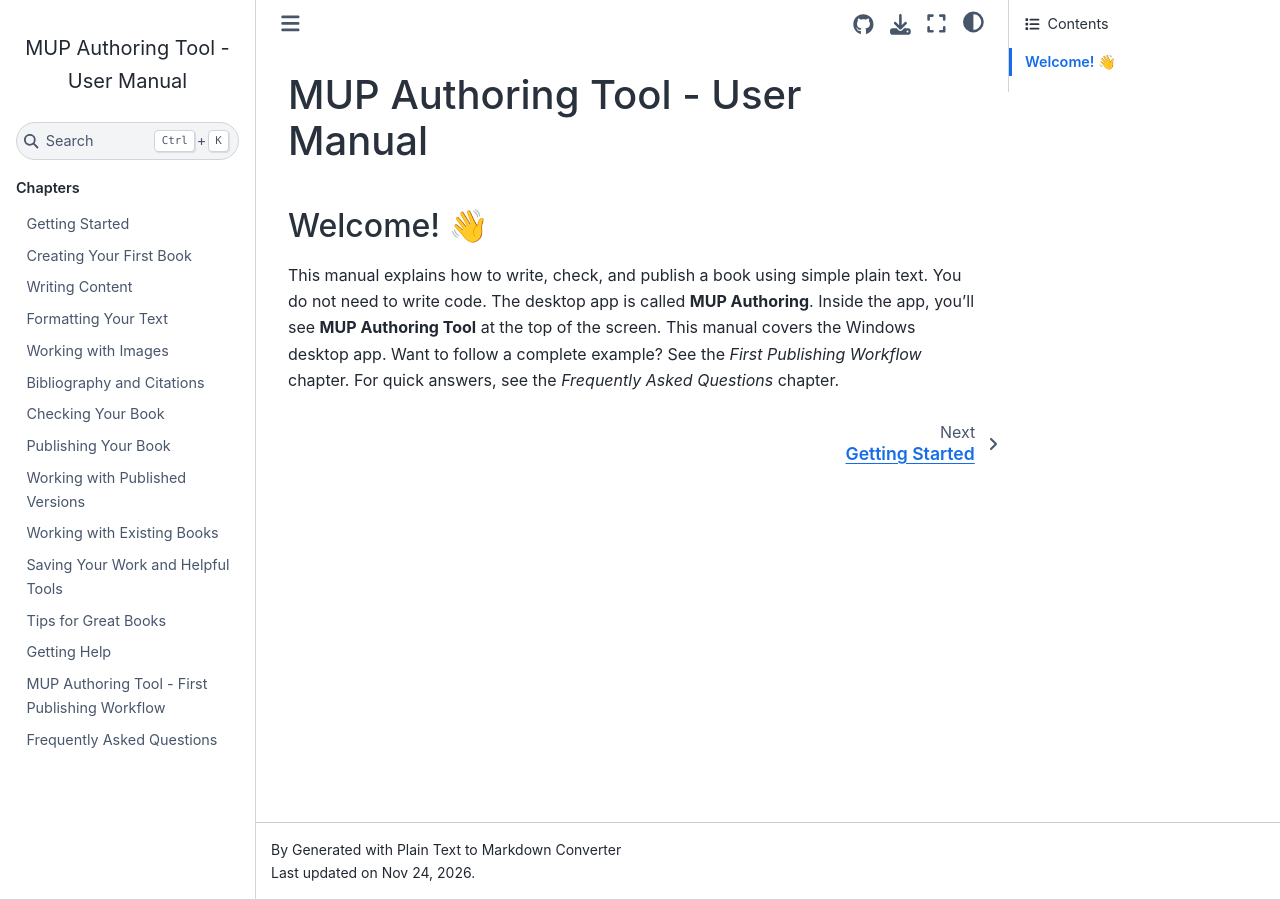
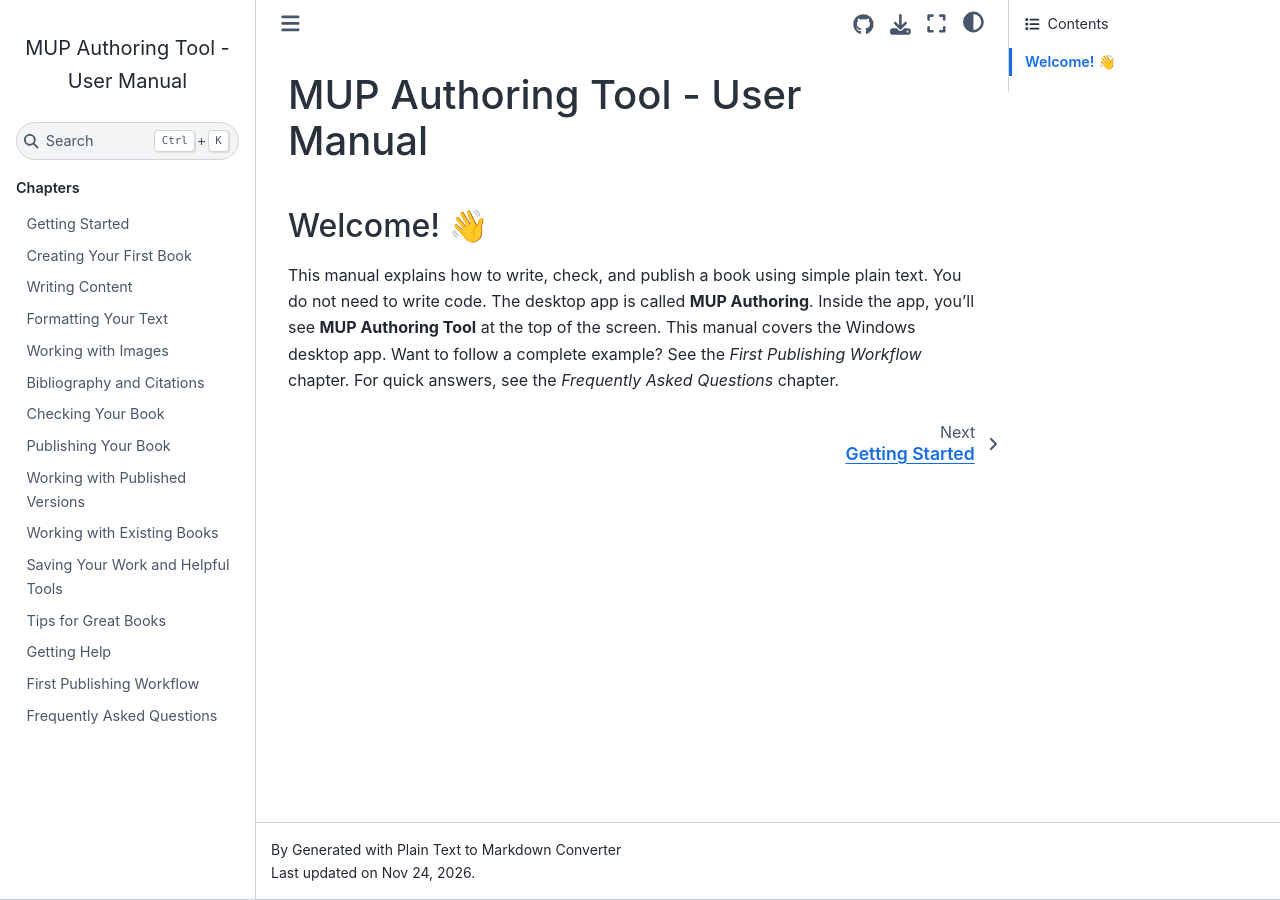
Before and after one commit to MaastrichtUniversityPress/mup-authoring-tool-user-manual, a Jupyter Book: the page built from book/intro.md, in a window 1280 px wide. Built offline with Jupyter Book 1.0.4 settings and Sphinx 7.4.7 and the Sphinx Book theme 1.1.4, drawn with Linux system fonts in a browser that asks for light colours.

Commit message:
bug fix in a md file

```diff
--- a/book/chapters/14-FIRST_PUBLISHING_WORKFLOW.md
+++ b/book/chapters/14-FIRST_PUBLISHING_WORKFLOW.md
@@ -1,6 +1,4 @@
-# MUP Authoring Tool - First Publishing Workflow
-
-## Welcome! 👋
+# First Publishing Workflow
 
 This guide takes you from opening the app to sharing your first published book version. Follow the steps in order. No technical skills needed!
 
```
